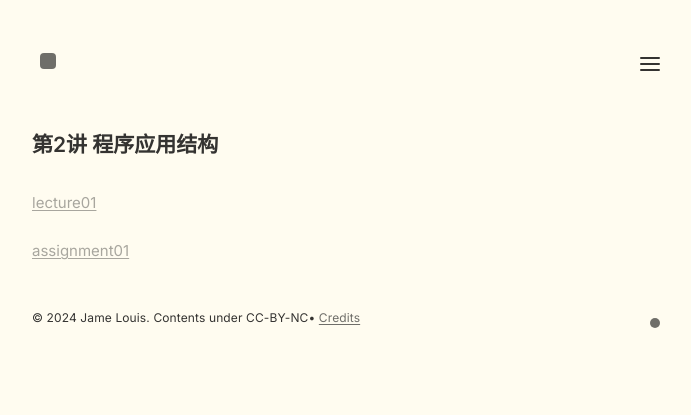
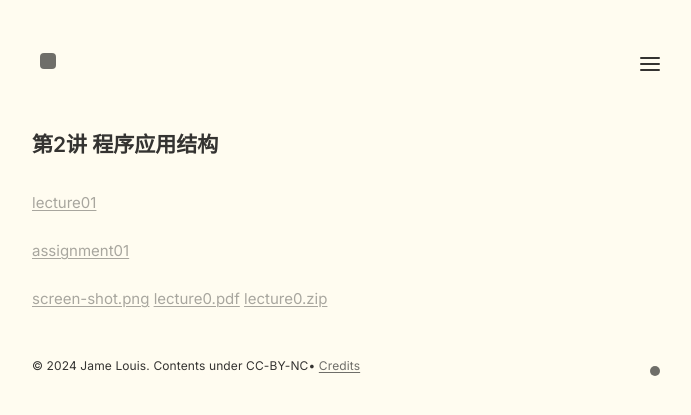
Before and after one commit to jame-louis/apda, a Jekyll site: the page built from _collections/_lectures/lecture02.md, in a window 1280 px wide. Shown: the top 415 px of the page, without its empty margins (293-984 px from the left). Built offline with Jekyll 4.4.1, drawn with Linux system fonts in a browser that asks for light colours.

Commit message:
vault backup: 2026-01-30 13:22:43

```diff
--- a/_collections/_lectures/lecture02.md
+++ b/_collections/_lectures/lecture02.md
@@ -6,3 +6,8 @@ date: 2025-09-10
 [[lecture01]]
 
 [[assignment01]]
+
+
+[[screen-shot.png]]
+[[lecture0.pdf]]
+[[lecture0.zip]]
```
Also changed, not shown: pages/lectures.md (+0 -2 lines), _collections/_lectures/lecture01.md (line endings or trailing spaces).
